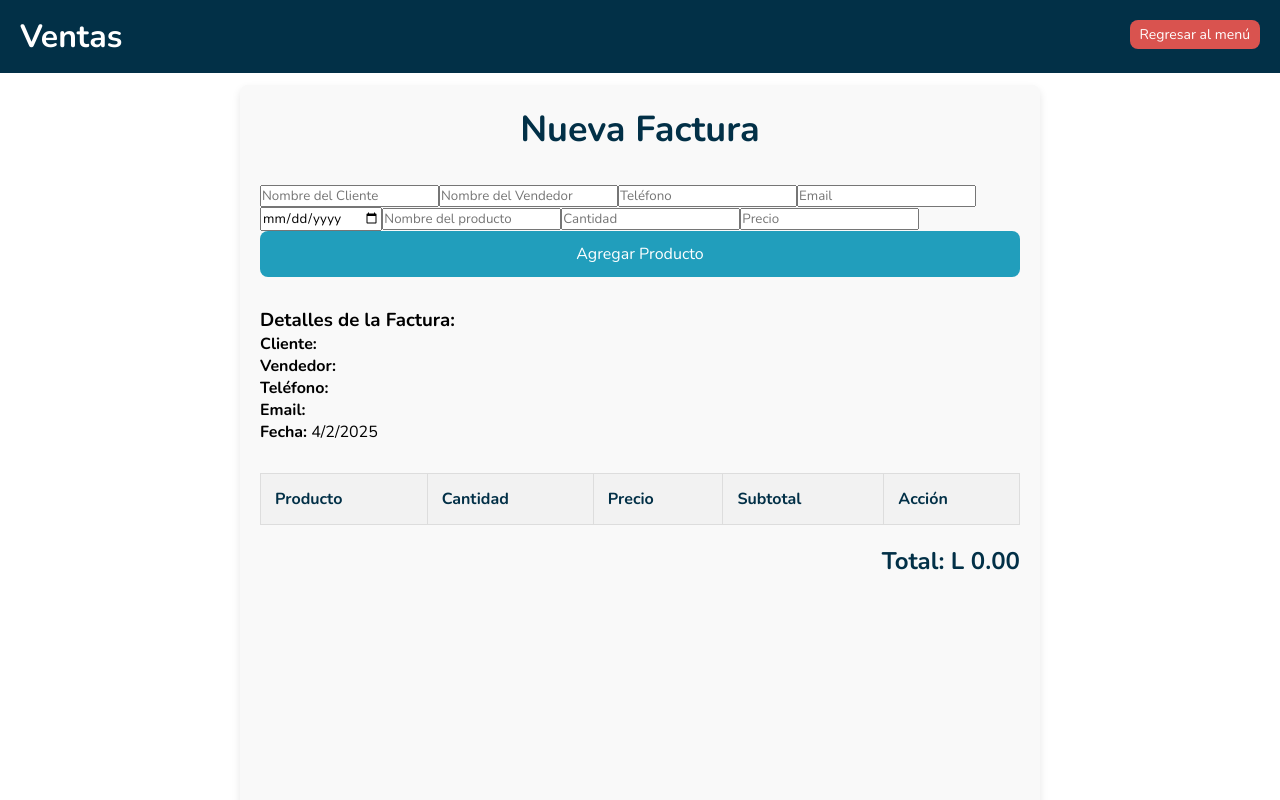
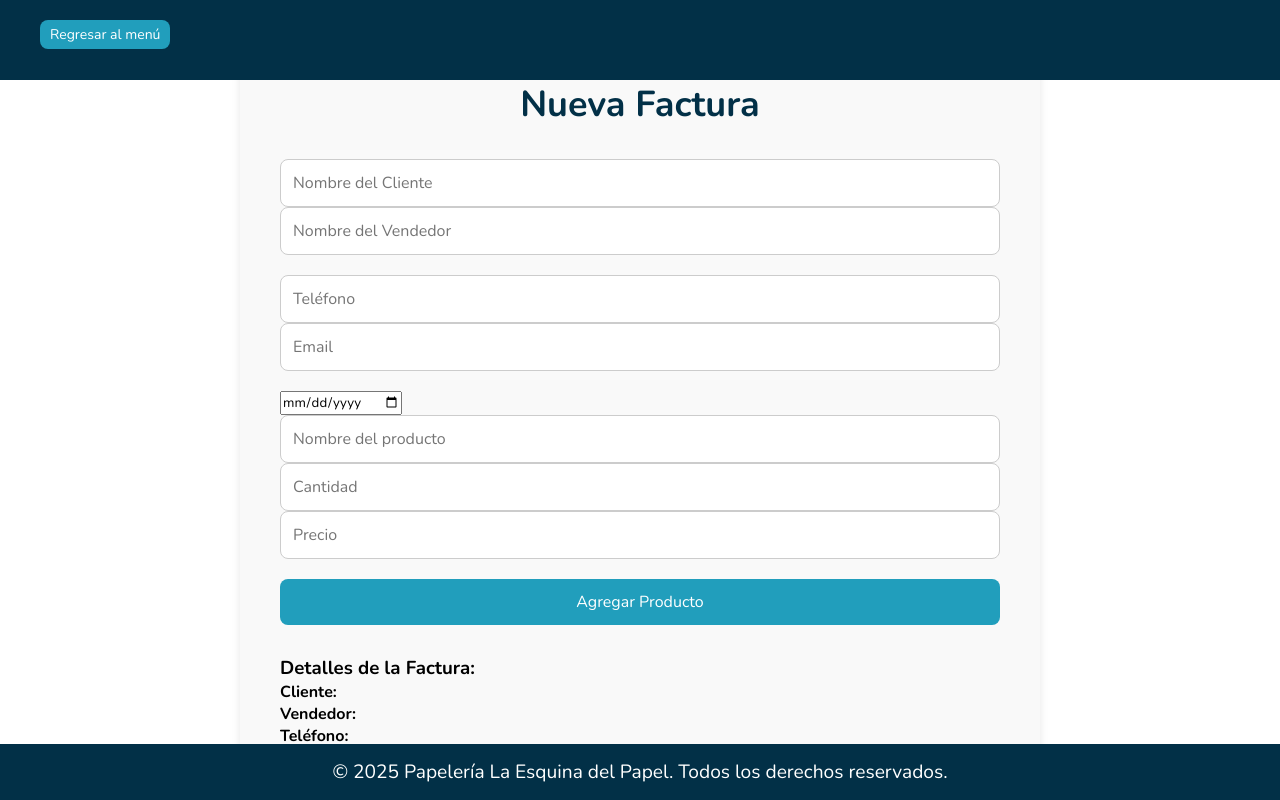
Before and after one commit to David21x10/PantallasSGventas, a React (Vite) app: page /venta in a window 1280 px wide. Shown: the top 800 px of the page. Built offline with nearby package versions, Linux system fonts and the light colour scheme.

Commit message:
actualizacion2

```diff
--- a/src/components/Venta/Venta.css
+++ b/src/components/Venta/Venta.css
@@ -1,15 +1,12 @@
 /* Contenedor principal */
 .venta-container {
-  display: flex;
-  flex-direction: column;
   max-width: 800px;
   margin: 0 auto;
-  margin-top: 85px;
-  padding: 20px;
+  margin-top: 40px;
+  padding: 40px;
   background-color: #f9f9f9;
   border-radius: 8px;
   box-shadow: 0 4px 8px rgba(0, 0, 0, 0.1);
-  min-height: 100vh;
 }
 
 /* Título */
@@ -28,6 +25,14 @@
 
 .input-group {
   margin-bottom: 20px;
+}
+
+.input-group label {
+  font-size: 16px;
+  margin-bottom: 8px;
+  display: block;
+  color: #023047;
+  font-weight: bold;
 }
 
 .input-group input {
@@ -92,6 +97,7 @@ button:hover {
   align-items: flex-start;
 }
 
+.btn-editar,
 .btn-eliminar {
   padding: 10px 15px;
   font-size: 16px;
@@ -100,9 +106,22 @@ button:hover {
   cursor: pointer;
   width: 100%;
   text-align: center;
+  transition: background-color 0.3s ease;
+}
+
+.btn-editar {
+  background-color: #ffc107;
+  color: white;
+  margin-bottom: 10px;
+}
+
+.btn-editar:hover {
+  background-color: #e0a800;
+}
+
+.btn-eliminar {
   background-color: #dc3545;
   color: white;
-  transition: background-color 0.3s ease;
 }
 
 .btn-eliminar:hover {
@@ -118,6 +137,31 @@ button:hover {
   font-weight: bold;
 }
 
+/* HEADER */
+header {
+  background-color: #023047;
+  color: white;
+  padding: 20px 10px;  /* Ajusta el padding para aumentar el grosor */
+  display: flex;
+  justify-content: flex-start;
+  align-items: center;
+  height: 80px;  /* Ajusta la altura del header */
+}
+
+header button {
+  background-color: #007BFF;
+  color: white;
+  border: none;
+  padding: 10px 20px;
+  margin-left: 20px;
+  cursor: pointer;
+  border-radius: 5px;
+}
+
+header button:hover {
+  background-color: #0056b3;
+}
+
 /* FOOTER */
 .venta-footer {
   width: 100%;
@@ -126,7 +170,9 @@ button:hover {
   text-align: center;
   padding: 15px;
   font-size: 1.2rem;
-  margin-top: auto;
+  position: fixed;
+  bottom: 0;
+  left: 0;
 }
 
 /* Responsive */
--- a/src/components/Venta/Venta.tsx
+++ b/src/components/Venta/Venta.tsx
@@ -11,8 +11,8 @@ interface Producto {
 
 const Venta: React.FC = () => {
   const navigate = useNavigate();
-const handleRegresarAlMenu = () =>
-  navigate("/Menu");
+  const handleRegresarAlMenu = () => navigate("/Menu");
+
   const [productos, setProductos] = useState<Producto[]>([]);
   const [nombre, setNombre] = useState("");
   const [cantidad, setCantidad] = useState<number | "">("");
@@ -52,27 +52,32 @@ const handleRegresarAlMenu = () =>
 
   return (
     <div>
-      <div className="venta-container">
-      <h2 className="titulo">Nueva Factura</h2>
-
-       {/* HEADER */}
       <header className="menu-header">
-        <h1>Ventas</h1>
-        <button className="logout-button" onClick={handleRegresarAlMenu}>
+        <button className="btn-back" onClick={handleRegresarAlMenu}>
           Regresar al menú
         </button>
       </header>
 
+      <div className="venta-container">
+        <h2 className="titulo">Nueva Factura</h2>
+
         <div className="formulario">
+          <div className="input-group">
             <input type="text" placeholder="Nombre del Cliente" value={cliente} onChange={(e) => setCliente(e.target.value)} />
             <input type="text" placeholder="Nombre del Vendedor" value={vendedor} onChange={(e) => setVendedor(e.target.value)} />
+          </div>
+          <div className="input-group">
             <input type="text" placeholder="Teléfono" value={telefono} onChange={(e) => setTelefono(e.target.value)} />
             <input type="email" placeholder="Email" value={email} onChange={(e) => setEmail(e.target.value)} />
-        <input type="date" value={fecha} onChange={(e) => setFecha(e.target.value)} />
+          </div>
+          <input type="date" value={fecha} onChange={(e) => setFecha(e.target.value)} className="input-fecha"/>
 
+          <div className="input-group">
             <input type="text" placeholder="Nombre del producto" value={nombre} onChange={(e) => setNombre(e.target.value)} />
             <input type="number" placeholder="Cantidad" value={cantidad} onChange={(e) => setCantidad(e.target.value ? Number(e.target.value) : "")} />
             <input type="number" placeholder="Precio" value={precio} onChange={(e) => setPrecio(e.target.value ? Number(e.target.value) : "")} />
+          </div>
+
           <button onClick={handleAgregar}>Agregar Producto</button>
         </div>
 
@@ -113,11 +118,9 @@ const handleRegresarAlMenu = () =>
         <h3 className="total">Total: L {calcularTotal().toFixed(2)}</h3>
       </div>
 
-    {/* FOOTER */}
       <footer className="venta-footer">
         <p>© 2025 Papelería La Esquina del Papel. Todos los derechos reservados.</p>
       </footer>
-
     </div>
   );
 };
```
Lines whose indentation alone changed are shown as unchanged.
